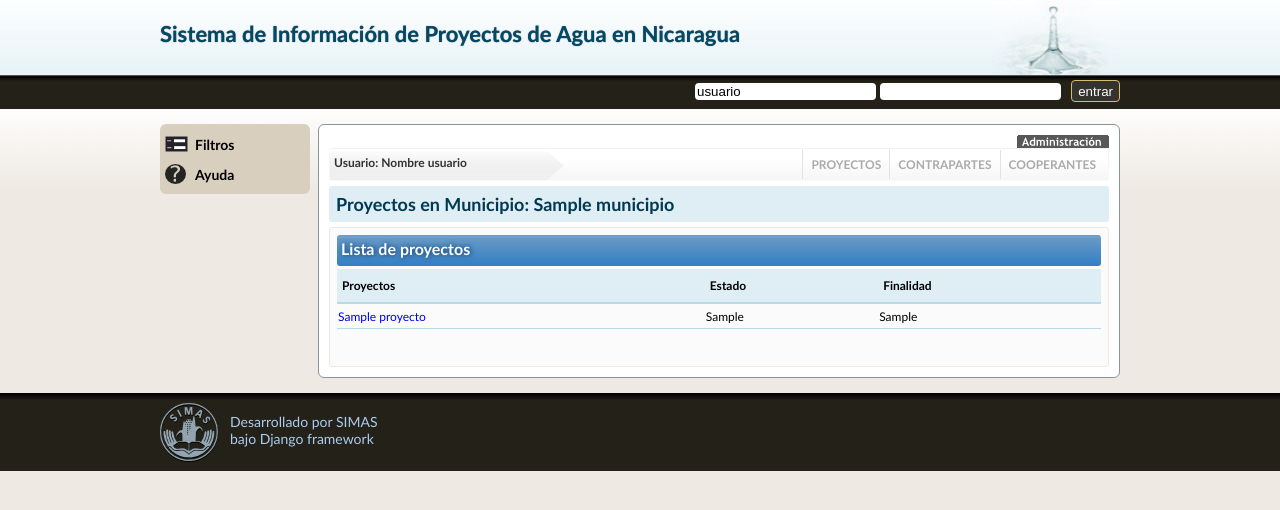
After one commit to fitoria/aguasan, a Django app: page /proyectos/municipio/1/ in a window 1280 px wide. The commit adds this page. Shown: the top 510 px of the page. Run offline with Django 3.2, Linux system fonts and the light colour scheme; tables that the repository leaves empty hold one stand-in row (values such as "Sample post"); parts of the project's set-up code (start-up, migrations or seed data) failed here and were passed over.

Commit message:
Perfil de muncipio y proyectos

```diff
--- a/aguasan/mapeo/urls.py
+++ b/aguasan/mapeo/urls.py
@@ -15,6 +15,7 @@ urlpatterns = patterns('mapeo.views',
     (r'^proyectos/$', 'lista_proyectos'),
     (r'^proyectos/donantes/(?P<id_donante>\d+)/$', 'proyectos_donante'),
     (r'^proyectos/donantes/$', 'lista_donantes_boton'),
+    (r'^proyectos/municipio/(?P<id_municipio>\d+)/$', 'proyectos_municipio'),
     (r'^proyectos/editar/(?P<id>\d+)/$', 'editar_proyecto'),
     (r'^donantes/$', 'lista_donantes'),
     (r'^donantes/agregar/$', 'agregar_donante'),
--- a/aguasan/mapeo/views.py
+++ b/aguasan/mapeo/views.py
@@ -387,8 +387,8 @@ def proyectos_municipio(request, id_municipio):
     proyectos = []
     for proyecto_municipio in _proyectos_municipio:
         proyectos.append(proyecto_municipio.proyecto.proyecto)
-
-    return render_to_response('mapeo/proyectos_municipio.html', proyectos,
+    municipio=Municipio.objects.get(id=id_municipio)
+    return render_to_response('mapeo/proyectos_municipio.html', {'proyectos':proyectos,'municipio':municipio},
                               context_instance=RequestContext(request))
 
 def proyectos_donante(request, id_donante):
@@ -400,6 +400,14 @@ def proyectos_donante(request, id_donante):
     return render_to_response('mapeo/proyectos_donante.html',{'donante':donante,'proyectos':proyectos},
                               context_instance=RequestContext(request))
 
+def lista_donantes_boton(request):
+    donantes = Donante.objects.all()
+    dicc = {'donantes': donantes}
+    return render_to_response('mapeo/boton_donante.html', dicc,
+                              context_instance=RequestContext(request))
+
+# ESte aun no se usa
+
 def proyectos_departamento(request, id_dept):
     _proyectos_departamento = ProyectoDepartamento.objects.filter(departamento__id=id_dept)
     proyectos = []
@@ -408,9 +416,3 @@ def proyectos_departamento(request, id_dept):
 
     return render_to_response('mapeo/proyectos_departamento.html', proyectos,
                               context_instance=RequestContext(request))
-
-def lista_donantes_boton(request):
-    donantes = Donante.objects.all()
-    dicc = {'donantes': donantes}
-    return render_to_response('mapeo/boton_donante.html', dicc,
-                              context_instance=RequestContext(request))
--- a/aguasan/media/css/estilo.css
+++ b/aguasan/media/css/estilo.css
@@ -588,6 +588,25 @@ h2{
   margin-bottom:5px;
 
 }
+
+.boton_donante_hover{
+  width:183px;
+  height:85px;
+  border-width:1px;
+  border-style:solid;
+  border-color:#33B0D3;
+  background:#fff;
+  border-radius:3px;
+  -moz-border-radius:3px; /* Firefox */
+  -webkit-border-radius:3px; /* Safari y Chrome */
+  -webkit-box-shadow:#b7dae7 0px 1px 2px;
+  -moz-box-shadow:#b7dae7 0px 1px 2px;
+  box-shadow:#b7dae7 0px 1px 2px;
+  float:left;
+  margin-right:5px;
+  margin-bottom:5px;
+}
+
 /* --------------Termina contenido-------------- */
 
 /* --------------Comienza footer-------------- */
--- a/aguasan/templates/mapeo/boton_donante.html
+++ b/aguasan/templates/mapeo/boton_donante.html
@@ -7,7 +7,7 @@
  </div>
                    <div id="contenido_interno">
                     {%for donante in donantes%}
-                      <a href="/proyectos/donantes/{{donante.id}}"><div class="boton_donante">{{donante.nombre}}</div></a>
+                      <a href="/proyectos/donantes/{{donante.id}}"><div class="boton_donante" onmouseover="this.className='boton_donante_hover'" onmouseout="this.className='boton_donante'" ">{{donante.nombre}}</div></a>
                     {%endfor%}
                     <br style="clear:both"/>
                    </div>
--- a/aguasan/templates/mapeo/mapa.html
+++ b/aguasan/templates/mapeo/mapa.html
@@ -1,7 +1,7 @@
 {%extends "base.html"%}
 {%block extra_js%}
         <script type="text/javascript" src="{{MEDIA_URL}}js/jquery.maphilight.min.js"></script>
-                <script>$(function() {
+                <script>$(document).ready(function() {
                 $('.mapa').maphilight({fade: true, stroke: true, strokeColor: '336699',fillColor: 'd0ddff', fillOpacity: 0.5});
         });</script>
 {%endblock%}
--- /dev/null
+++ b/aguasan/templates/mapeo/proyectos_municipio.html
@@ -0,0 +1,36 @@
+{%extends "base.html"%}
+{%block extra_js%}
+{%endblock%}
+{%block contenido%}
+ <div id="titulo">
+                   Proyectos en Municipio: {{municipio.nombre}}
+ </div>
+                   <div id="contenido_interno">
+
+
+
+                        <div class="seccion">
+                            <div class="titulo_seccion izq">Lista de proyectos</div>
+                        </div>
+                                <table class="tabla_proyecto" id="tabla_lugares">
+                                <tr>
+                                    <th>Proyectos</th>
+                                    <th>Estado</th>
+                                    <th>Finalidad</th>
+                                </tr>
+                                {%for proyecto in proyectos%}
+                                <tr>
+                                    <td><a href="/proyecto/{{proyecto.id}}">{{proyecto.nombre}}</a></td>
+                                    <td>{{proyecto.avance}}</td>
+                                    <td>{{proyecto.tipo}}</td>
+                                </tr>
+
+                                {%endfor%}
+                             </table>
+<br><br>
+
+
+                   </div>
+
+
+ {% endblock %}
```
Also changed, not shown: aguasan/templates/mapeo/mapa_departamento.html (+11 -11 lines).
